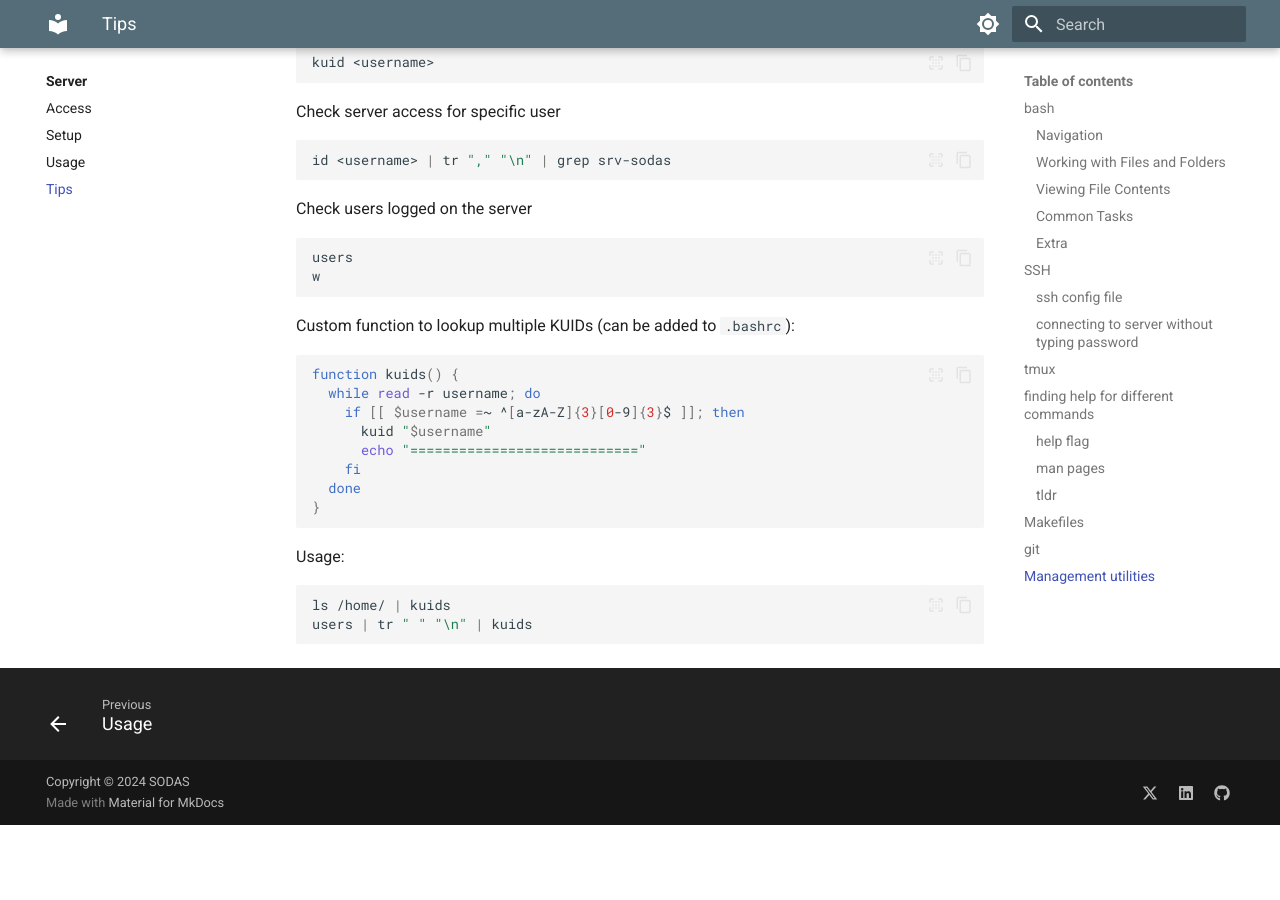
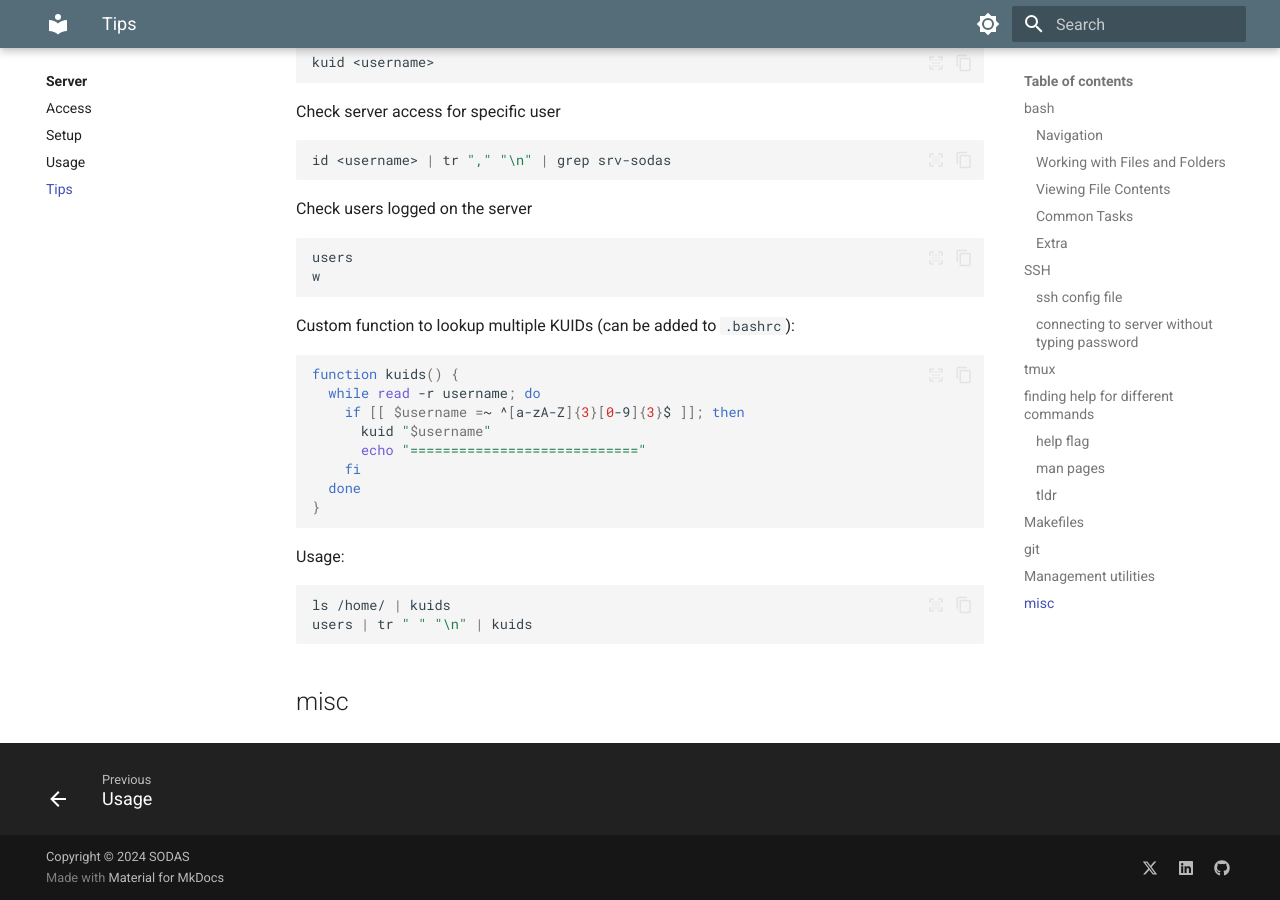
Before and after one commit to cph-sodas/cph-sodas.github.io, an MkDocs documentation site: the page built from docs/server/tips.md, in a window 1280 px wide and 900 px high, scrolled down 4924 px. Built offline with MkDocs 1.6.1 and Material for MkDocs 9.7.7, drawn with Linux system fonts in a browser that asks for light colours; before the commit the page ends 5749 px from its top, so only the background shows below that.

Commit message:
add misc

````diff
--- a/docs/server/tips.md
+++ b/docs/server/tips.md
@@ -263,3 +263,5 @@ Usage:
 ls /home/ | kuids
 users | tr " " "\n" | kuids
 ```
+
+## misc
````
